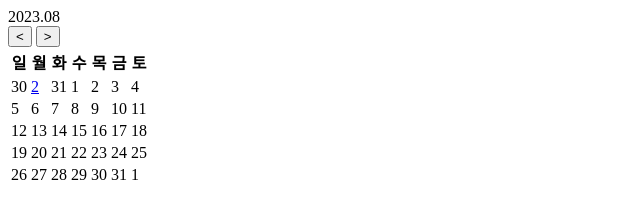
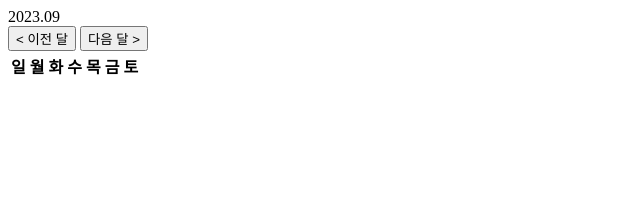
Before and after one commit to arscns/program-gongdolyee, a plain HTML site: page schoolschedule.html in a window 1280 px wide. Shown: the whole page, without its empty margins (0-640 px from the left). Drawn offline with Linux system fonts and the light colour scheme.

Commit message:
Update schoolschedule.html

```diff
--- a/schoolschedule.html
+++ b/schoolschedule.html
@@ -2,15 +2,15 @@
 <html>
 <head>
   <meta charset="utf-8">
-    <title>학사 일정</title>
+  <title>학교 급식</title>
 </head>
 <body>
   <div class="date-wrap">
     <div class="date-month">
       <span id="month-this">2023.08</span>
       <div class="button_wrap">
-          <button type="button" id="month-prev" class="month-move" data-ym="2023-07-01"> &lt; </button>
-          <button type="button" id="month-next" class="month-move" data-ym="2023-09-01"> &gt; </button>
+        <button type="button" id="month-prev" class="month-move" data-ym="2023-07-01"> &lt; 이전 달</button>
+        <button type="button" id="month-next" class="month-move" data-ym="2023-09-01"> 다음 달 &gt;</button>
       </div>
     </div>
     <table class="date-month">
@@ -25,60 +25,48 @@
           <th>토</th>
         </tr>
       </thead>
-        <tbody id="tbl-month">
-          <tr>
-            <td class="sun"><a>30</a></td>
-            <td class=""><a href="/news/schedule?date=2023-08-25">2</a></td>
-            <td class=""><a>31</a></td>
-            <td class=""><a>1</a></td>
-            <td class="today"><a>2</a></td>
-            <td class=""><a>3</a></td>
-            <td class="sat"><a>4</a></td>
-          </tr>
-        <tr>
-            <td class="sun"><a>5</a></td>
-            <td class=""><a>6</a></td>
-            <td class=""><a>7</a></td>
-            <td class=""><a>8</a></td>
-            <td class=""><a>9</a></td>
-            <td class=""><a>10</a></td>
-            <td class="sat"><a>11</a></td>
-          </tr>
-          <tr>
-            <td class="sun"><a>12</a></td>
-            <td class=""><a>13</a></td>
-            <td class=""><a>14</a></td>
-            <td class=""><a>15</a></td>
-            <td class=""><a>16</a></td>
-            <td class=""><a>17</a></td>
-            <td class="sat"><a>18</a></td>
-          </tr>
-          <tr>
-            <td class="sun"><a>19</a></td>
-            <td class=""><a>20</a></td>
-            <td class=""><a>21</a></td>
-            <td class=""><a>22</a></td>
-            <td class=""><a>23</a></td>
-            <td class=""><a>24</a></td>
-            <td class="sat"><a>25</a></td>
-          </tr>
-
-          <tr>
-            <td class="sun"><a>26</a></td>
-            <td class=""><a>27</a></td>
-            <td class=""><a>28</a></td>
-            <td class=""><a>29</a></td>
-            <td class=""><a>30</a></td>
-            <td class=""><a>31</a></td>
-            <td class="sat"><a>1</a></td>
-          </tr>
-        </tbody>
     </table>
   </div>
-  </body>
+
+  <script>
+    const monthThis = document.getElementById("month-this");
+    const monthPrev = document.getElementById("month-prev");
+    const monthNext = document.getElementById("month-next");
+
+    // 현재 표시된 월을 저장할 변수
+    let currentMonth = new Date("2023-09-01"); // 9월 1일로 변경
+
+    // 이전 달로 이동하는 함수
+    function moveToPrevMonth() {
+      currentMonth.setMonth(currentMonth.getMonth() - 1);
+      updateMonthText();
+    }
+
+    // 다음 달로 이동하는 함수
+    function moveToNextMonth() {
+      currentMonth.setMonth(currentMonth.getMonth() + 1);
+      updateMonthText();
+    }
+
+    // 월 텍스트 업데이트 함수
+    function updateMonthText() {
+      const year = currentMonth.getFullYear();
+      const month = String(currentMonth.getMonth() + 1).padStart(2, "0");
+      monthThis.textContent = `${year}.${month}`;
+    }
+
+    // 버튼 클릭 이벤트 핸들러 등록
+    monthPrev.addEventListener("click", moveToPrevMonth);
+    monthNext.addEventListener("click", moveToNextMonth);
+
+    // 초기 월 텍스트 설정
+    updateMonthText();
+  </script>
+
   <style>
     p {
-      font-size: 14px; /* Increase the font size to 14 pixels */
+      font-size: 14px; /* 폰트 크기를 14픽셀로 증가 */
     }
   </style>
+</body>
 </html>
```
Lines whose indentation alone changed are shown as unchanged.
